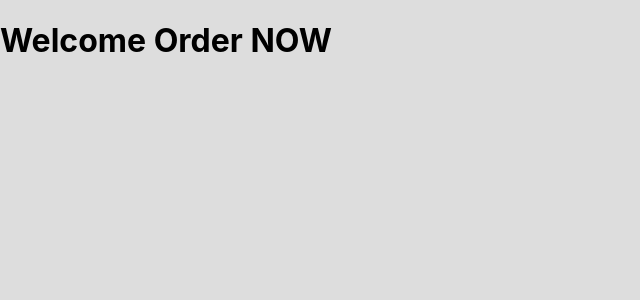
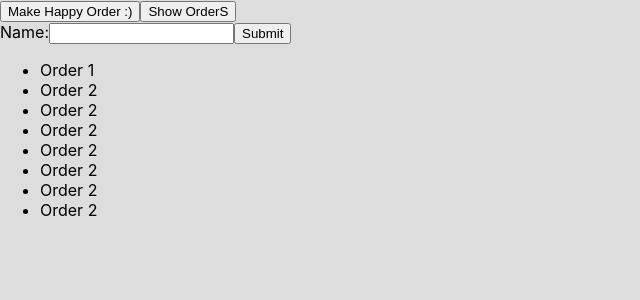
Before and after one commit to blah4/eat-food-together, a React (Create React App) app: page / in a window 1280 px wide. Shown: the top 300 px of the page, without its empty margins (0-640 px from the left). Built offline with nearby package versions, Linux system fonts and the light colour scheme.

Commit message:
Components Added

```diff
--- a/src/App.js
+++ b/src/App.js
@@ -1,10 +1,20 @@
 import React, { Component } from 'react';
 import './App.css';
+
+import AddFormButton from './components/AddFormButton';
+import AddForm from './components/AddForm';
+import ShowOrdersButton from './components/ShowOrdersButton';
+import Orders from './components/Orders';
 
 class App extends Component {
   render() {
     return (
-      <h1>Welcome Order NOW </h1>
+      <div>
+        <AddFormButton/>
+        <ShowOrdersButton/>
+        <AddForm/>
+        <Orders/>
+      </div>
     );
   }
 }
--- /dev/null
+++ b/src/components/AddForm.jsx
@@ -0,0 +1,30 @@
+import React, { Component } from 'react';
+
+class AddForm extends Component {
+
+    state = { value: '' };
+
+
+    handleChange = (event) =>  {
+        this.setState({ value: event.target.value });
+    }
+
+    handleSubmit = (event) => {
+        alert('A name was submitted: ' + this.state.value);
+        event.preventDefault();
+    }
+
+    render() {
+        return (
+            <form onSubmit={this.handleSubmit}>
+                <label>
+                    Name:
+              <input type="text" value={this.state.value} onChange={this.handleChange} />
+                </label>
+                <input type="submit" value="Submit" />
+            </form>
+        );
+    }
+}
+
+export default AddForm;
--- /dev/null
+++ b/src/components/AddFormButton.jsx
@@ -0,0 +1,11 @@
+import React, { Component } from 'react';
+
+class AddFormButtonButton extends Component {
+  render() {
+    return (
+      <button>Make Happy Order :) </button>
+    );
+  }
+}
+
+export default AddFormButtonButton;
--- /dev/null
+++ b/src/components/Orders.jsx
@@ -0,0 +1,22 @@
+import React, { Component } from 'react';
+
+class Orders extends Component {
+  render() {
+    return (
+      <div>
+          <ul>
+              <li>Order 1 </li>
+              <li>Order 2</li>
+              <li>Order 2</li>
+              <li>Order 2</li>
+              <li>Order 2</li>
+              <li>Order 2</li>
+              <li>Order 2</li>
+              <li>Order 2</li>
+          </ul>
+      </div>
+    );
+  }
+}
+
+export default Orders;
--- /dev/null
+++ b/src/components/ShowOrdersButton.jsx
@@ -0,0 +1,11 @@
+import React, { Component } from 'react';
+
+class ShowOrdersButton extends Component {
+  render() {
+    return (
+      <button>Show OrderS </button>
+    );
+  }
+}
+
+export default ShowOrdersButton;
```
